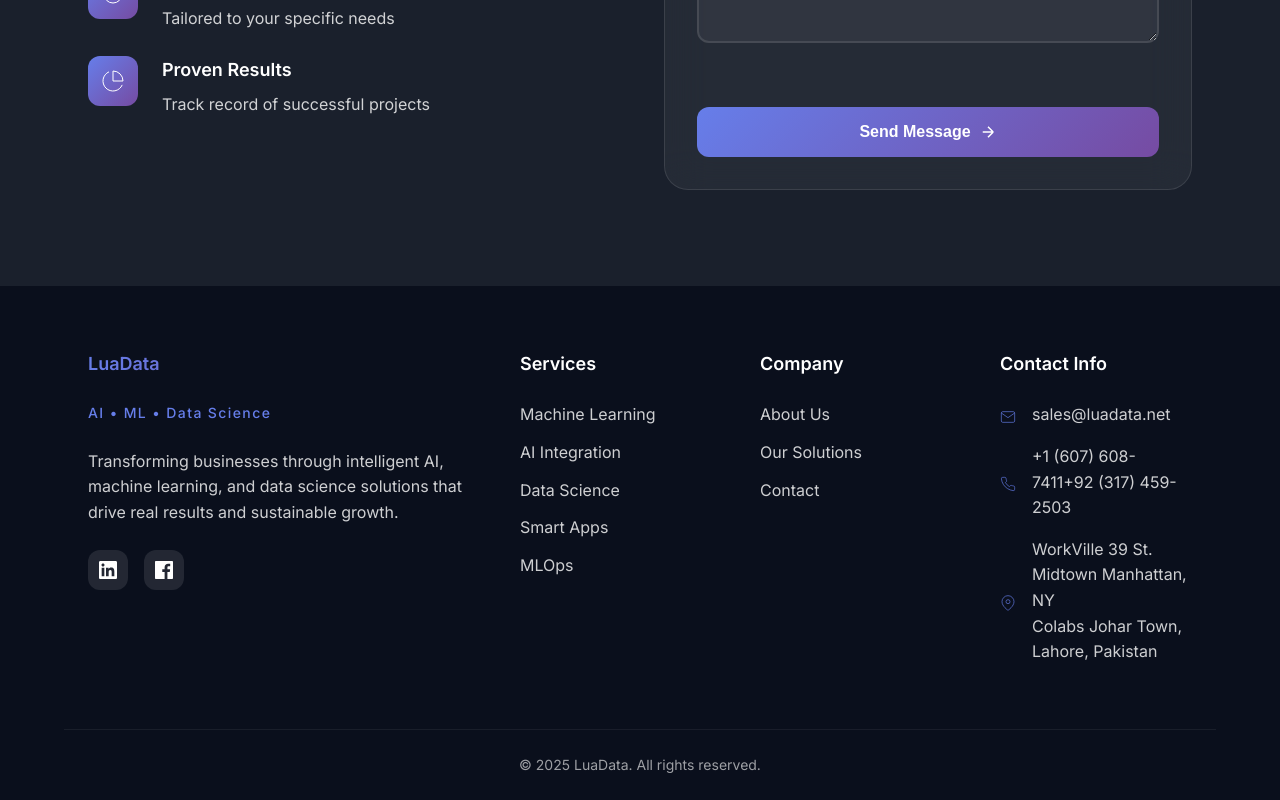
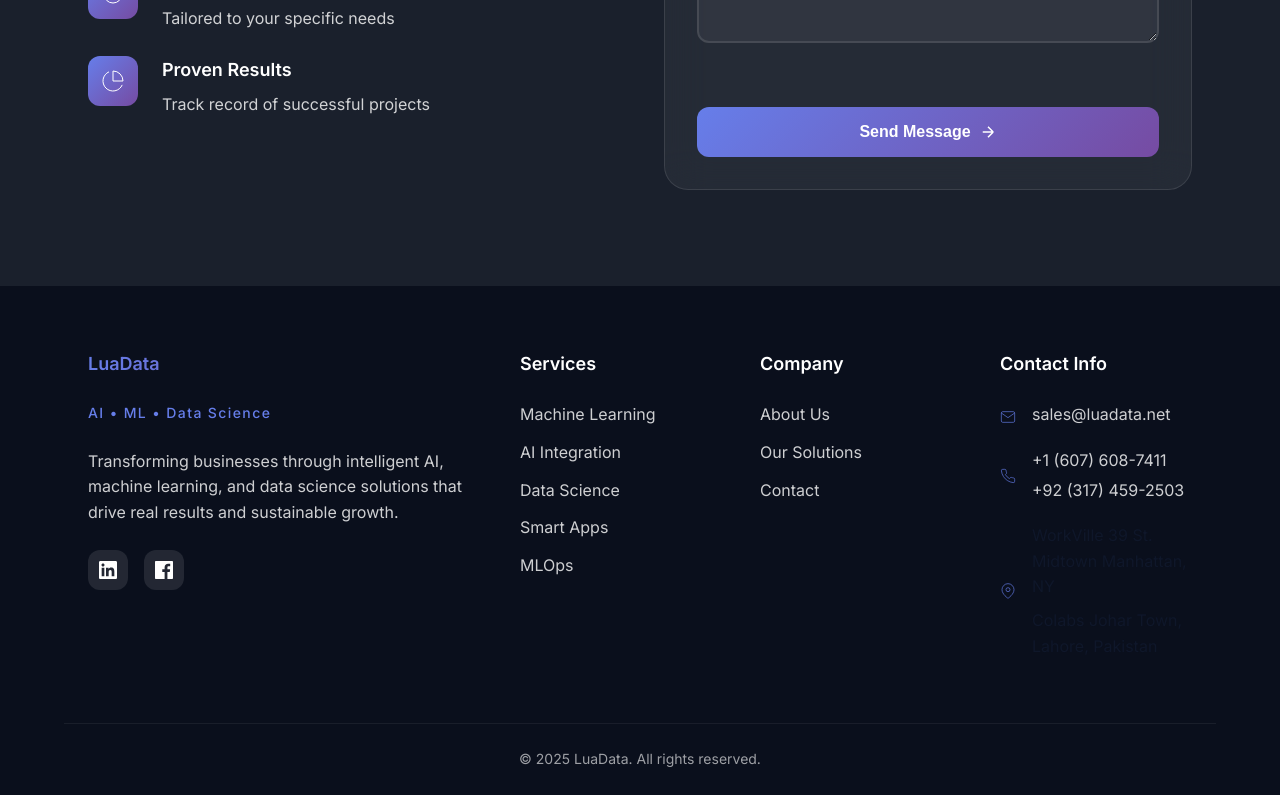
Before and after one commit to hamza0011/luadata, a React (Vite) app: page / in a window 1280 px wide. Shown: the part 5151-5951 px from the top of the page. Built offline with nearby package versions, Linux system fonts and the light colour scheme.

Commit message:
Update App.css

```diff
--- a/src/App.css
+++ b/src/App.css
@@ -2562,3 +2562,28 @@ html {
     color: #34d399;
   }
 }
+
+
+.address-section {
+  display: flex;
+  flex-direction: column;
+  gap: 4px;
+}
+
+.address-line {
+  display: block;
+  margin-top: 4px;
+  color: #0f172a;
+}
+
+.phone-block {
+  display: flex;
+  flex-direction: column;
+}
+
+.phone-link {
+  display: block;
+  margin-top: 4px;
+  text-decoration: none;
+  color: inherit;
+}
```
